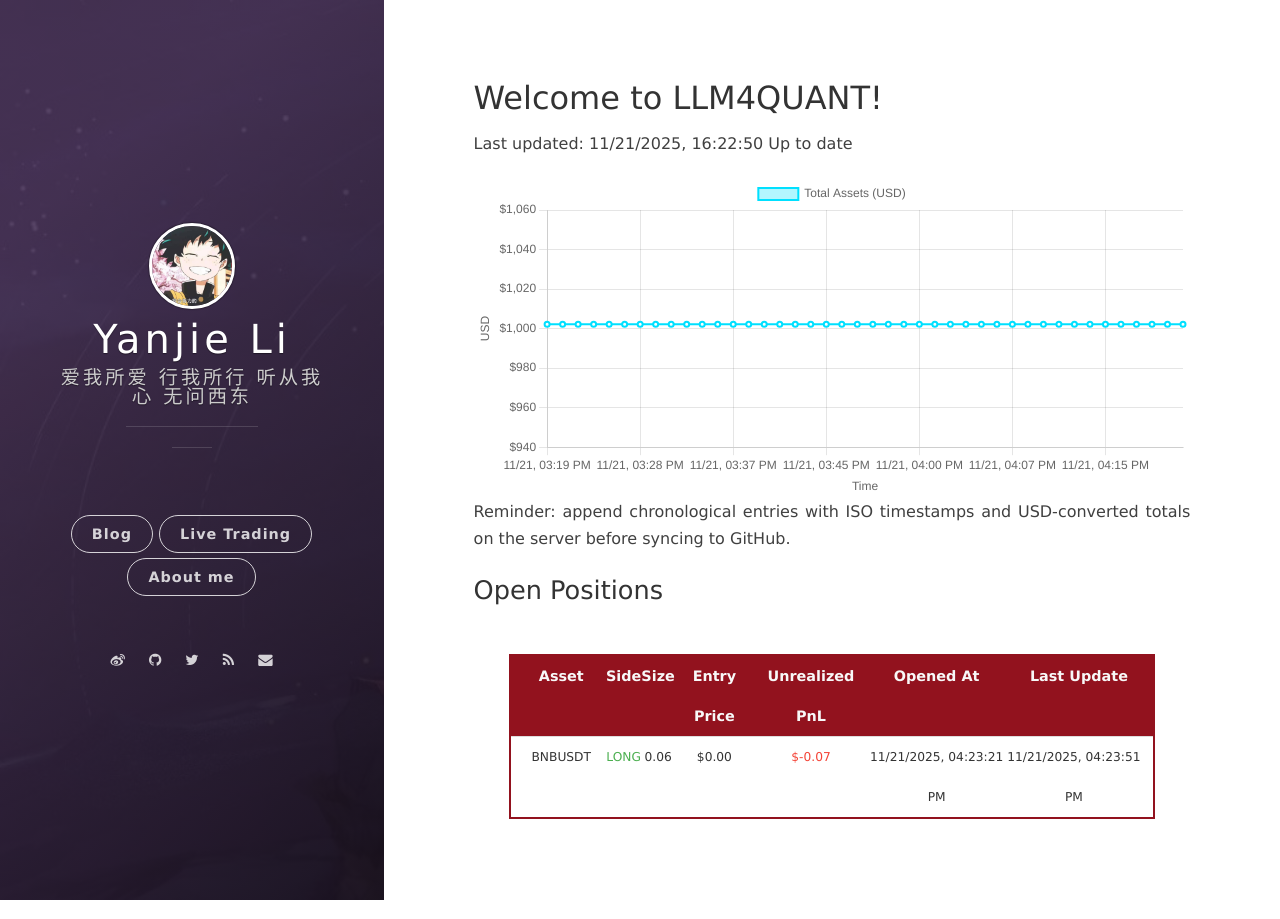
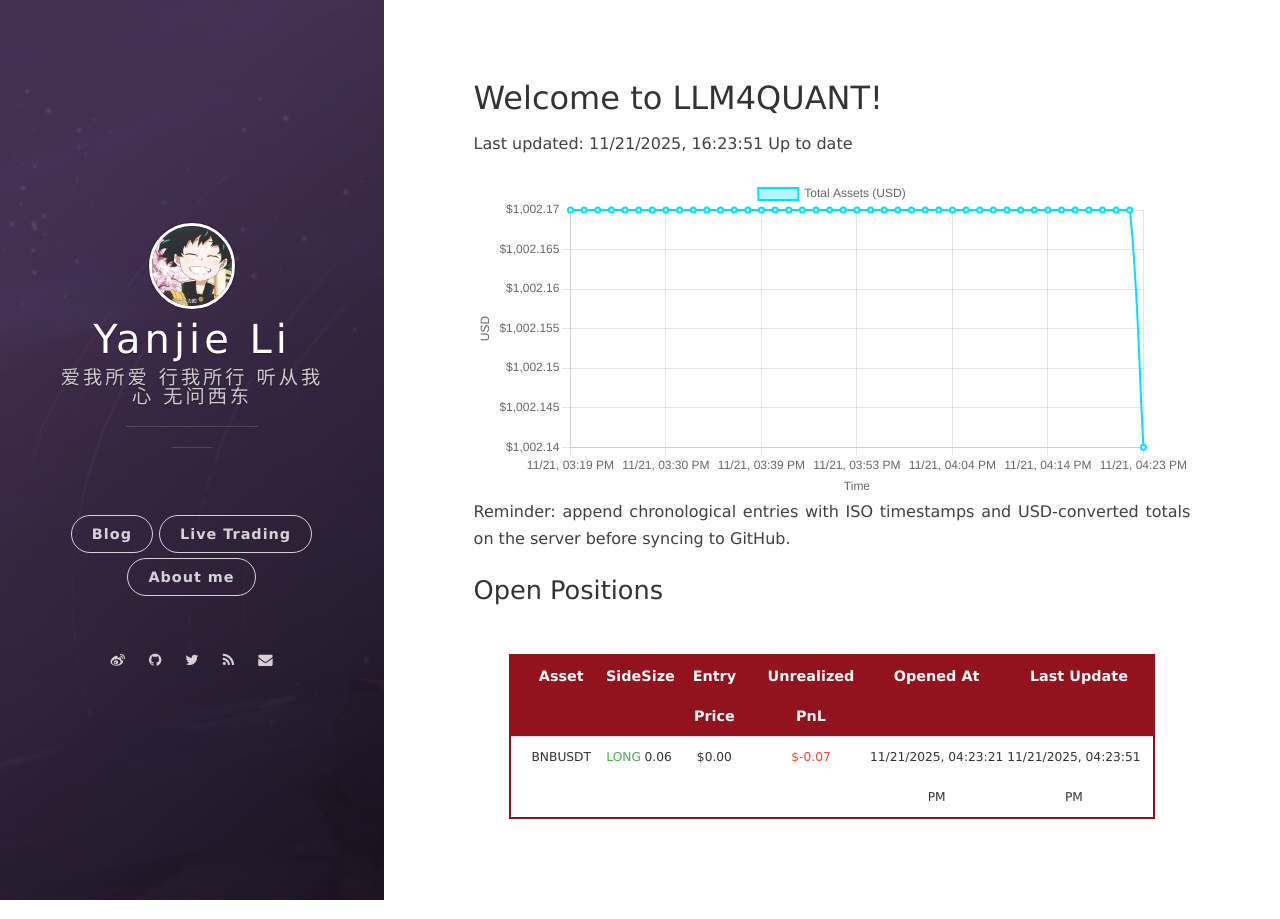
Before and after one commit to leeyegy/leeyegy.github.io, a Jekyll site: the page built from live-trading.html, in a window 1280 px wide. Built offline with Jekyll 4.4.1, drawn with Linux system fonts in a browser that asks for light colours; nearby versions of some CDN libraries.

Commit message:
AccountMonitor: update balance history 2025-11-22T00:23:51+08:00

```diff
--- a/assets/data/binance/balance-history.json
+++ b/assets/data/binance/balance-history.json
@@ -1,5 +1,5 @@
 {
-  "generatedAt": "2025-11-22T00:22:50+08:00",
+  "generatedAt": "2025-11-22T00:23:51+08:00",
   "asset": "total_usd_value",
   "history": [
     {
@@ -169,6 +169,10 @@
     {
       "timestamp": "2025-11-22T00:22:50+08:00",
       "totalUsd": 1002.16734911
+    },
+    {
+      "timestamp": "2025-11-22T00:23:51+08:00",
+      "totalUsd": 1002.14291411
     }
   ]
 }
```
